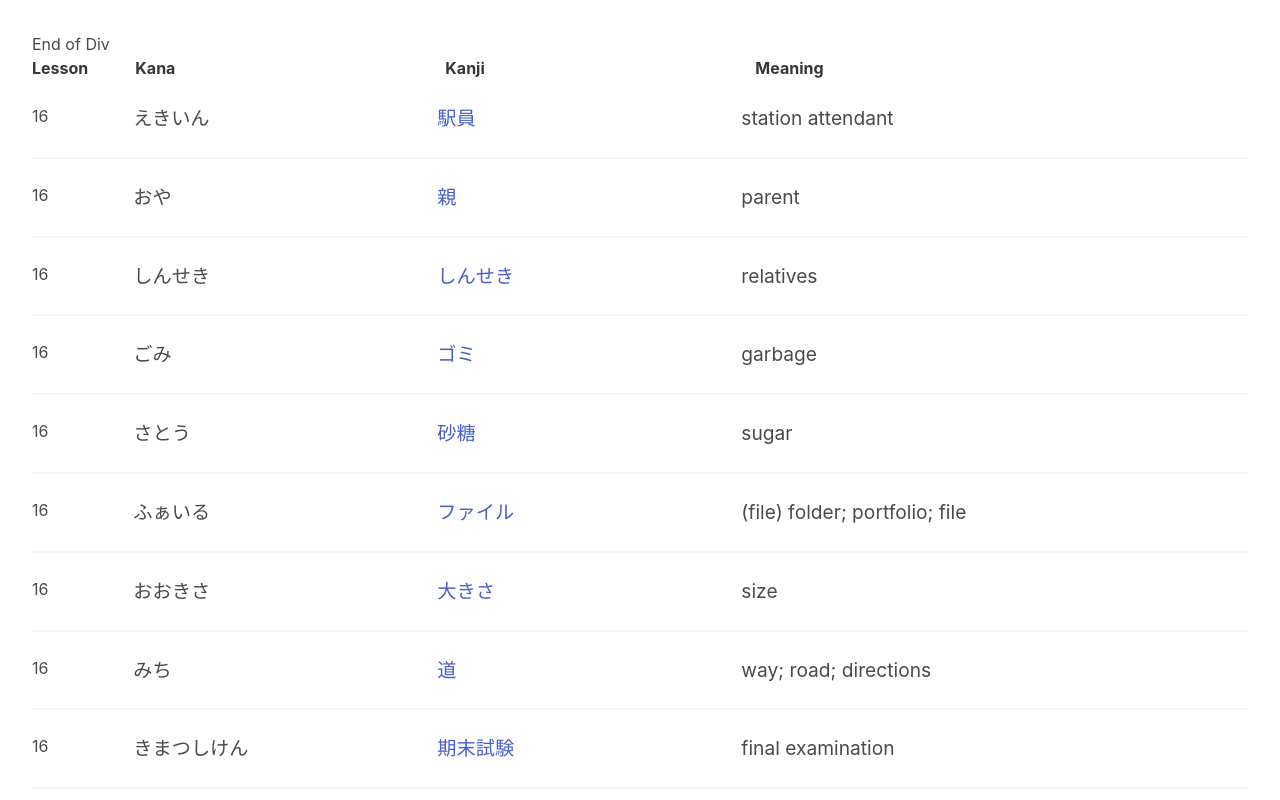
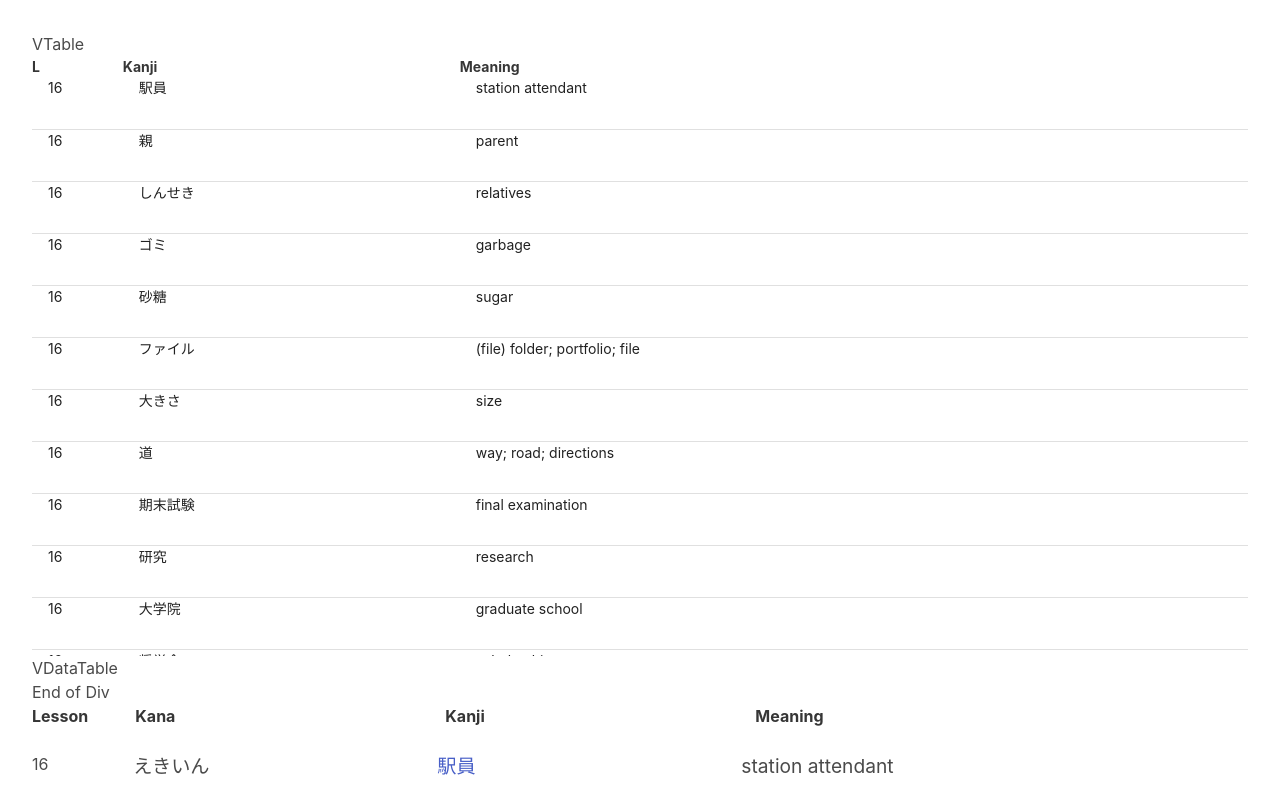
Before and after one commit to vmkrish/genki, a Vue app: page / in a window 1280 px wide. Shown: the top 800 px of the page. Built offline with nearby package versions, Linux system fonts and the light colour scheme.

Commit message:
Using some vuetify components

```diff
--- a/src/components/VocabView.vue
+++ b/src/components/VocabView.vue
@@ -1,6 +1,10 @@
 <script setup lang="ts">
 
-interface Vocab {
+import { VTable } from 'vuetify/components'
+import { VDataTable } from 'vuetify/labs/components';
+
+interface Vocab extends Object {
+    keys(): string[];
     Lesson: string;
     Kana: string;
     Kanji?: string;
@@ -13,9 +17,43 @@ defineProps<{
 </script>
 
 <template>
-<!-- <div id="table">
-    <b-table :items="vocab"></b-table>
-</div> -->
+<span>VTable</span>
+<div id="table">
+    <v-table height="600px">
+        <thead>
+            <th> L </th>
+            <!-- <th> Kana </th> -->
+            <th> Kanji </th>
+            <th> Meaning </th>
+        </thead>
+        <tbody>
+            <tr v-for="item in vocab">
+                <td>{{ item.Lesson }}</td>
+                <!-- <td>{{ item.Kana }}</td> -->
+                <td>{{ item.Kanji }}</td>
+                <td>{{ item.Meaning }}</td>
+            </tr>
+    </tbody>
+
+    </v-table>
+</div>
+
+<span>VDataTable</span>
+
+<div id="data-table">
+    <v-data-table
+        items-per-page="100"
+        :headers="[
+            // { title: 'L', align: 'start', key: 'Lesson', width: '0%' },
+            // { title: 'Kana', align: 'end', key: 'Kana' },
+            { title: 'Kanji', align: 'start', key: 'Kanji' },
+            { title: 'Meaning', align: 'end', key: 'Meaning' },
+        ]"
+        :group-by="[{key: 'Lesson'}]"
+        :items="vocab"
+        item-value="Kana"
+        class="elevation-1"></v-data-table>
+</div>
 
 End of Div
 
@@ -55,4 +93,8 @@ End of Div
 .vocab-row {
     margin-bottom: 0;
 }
+
+// v-table  {
+//     padding: 10px;
+// }
 </style>
```
